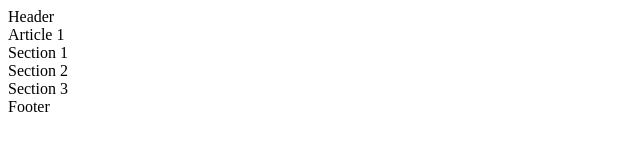
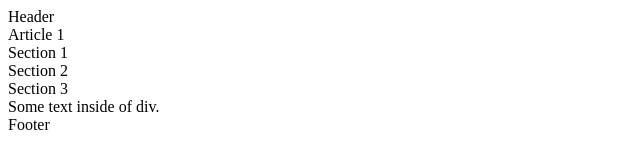
Before and after one commit to DragutinIlic88/Practice, a plain HTML site: page index.html in a window 1280 px wide. Shown: the whole page, without its empty margins (0-640 px from the left). Drawn offline with Linux system fonts and the light colour scheme.

Commit message:
Added gitignore and modified index.html file.

```diff
--- a/index.html
+++ b/index.html
@@ -25,6 +25,7 @@
       <section>Section 1</section>
       <section>Section 2</section>
       <section>Section 3</section>
+      <div>Some text inside of div.</div>
     </section>
     <footer>Footer</footer>
     <script src="" async defer></script>
```
Also changed, not shown: 1 other file.
